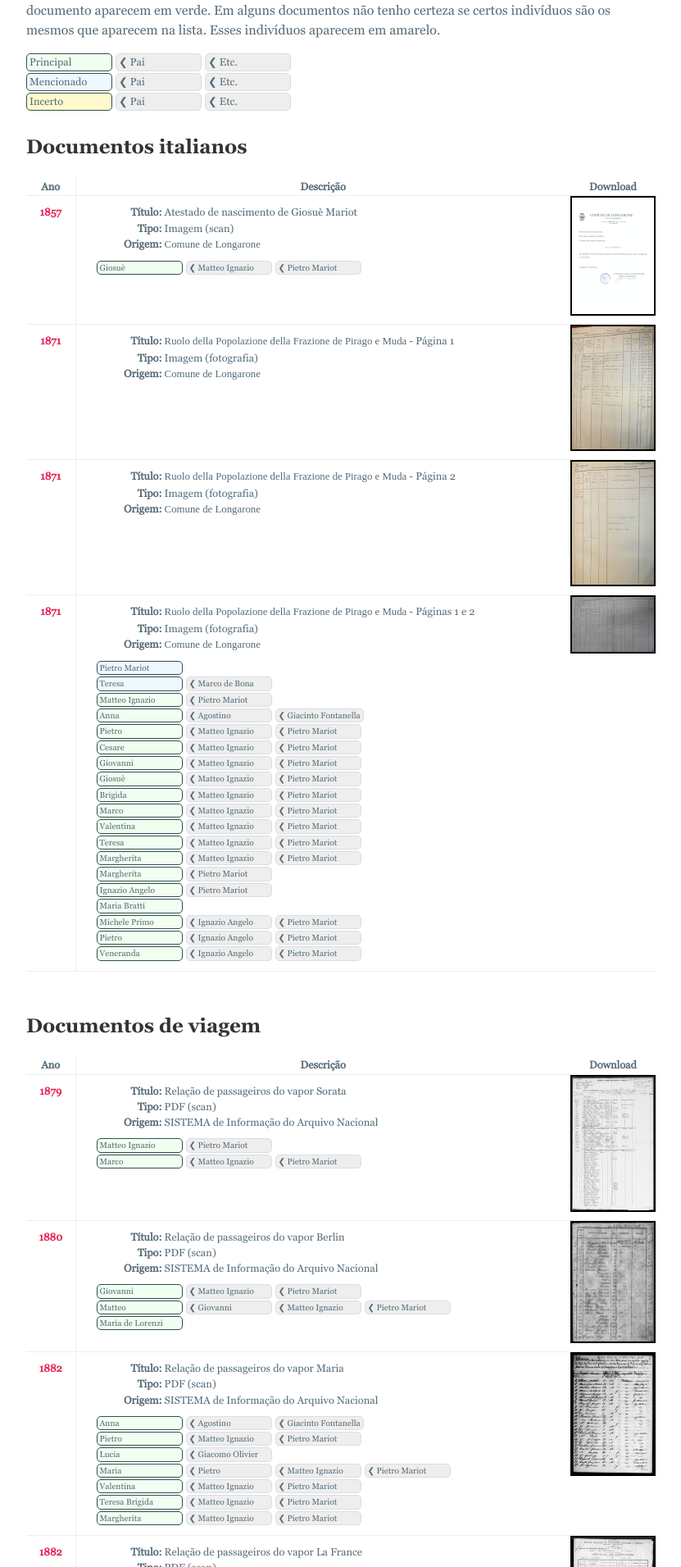
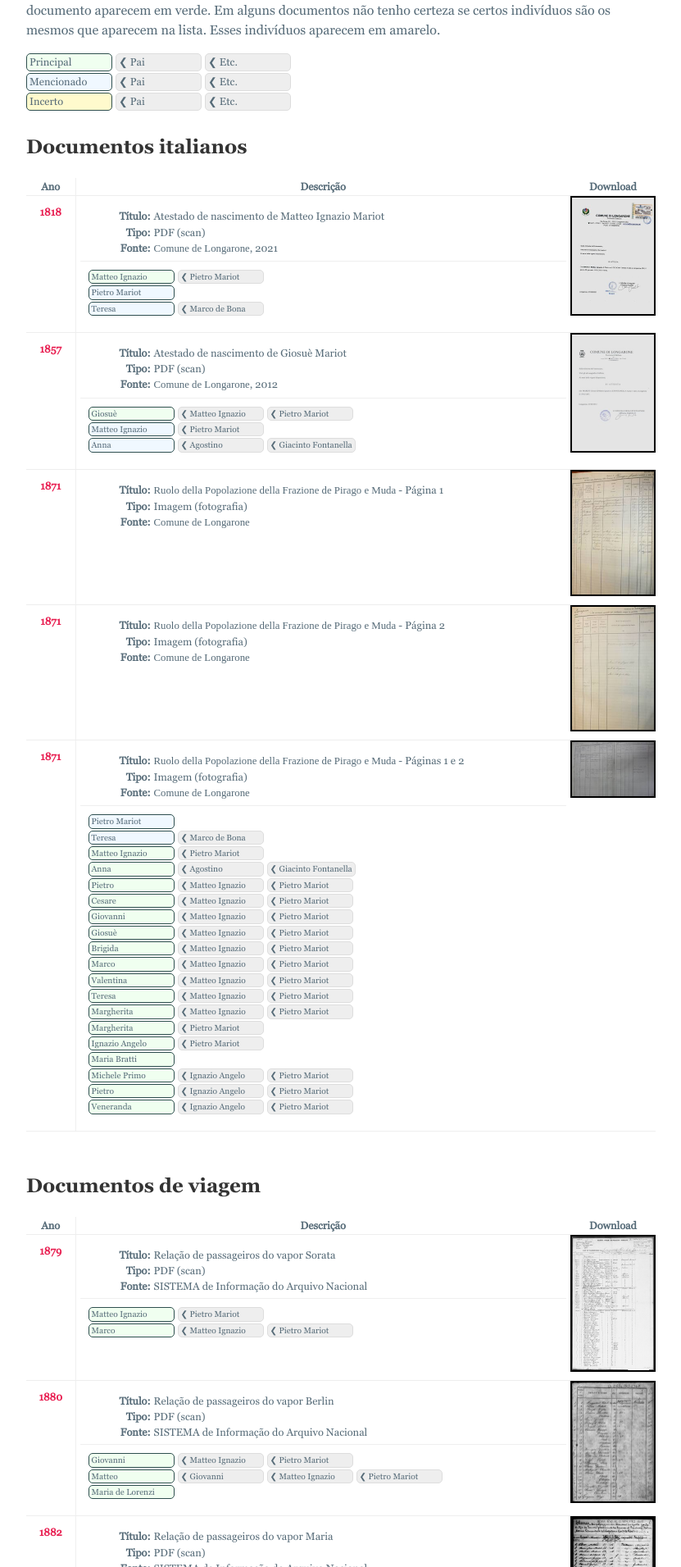
Before and after one commit to sentient06/mariot-family, a Jekyll site: the page built from downloads.html, in a window 1280 px wide. Shown: the part 557-2468 px from the top of the page at 82% size, without its empty margins (224-1055 px from the left). Built offline with Jekyll 4.4.1, drawn with Linux system fonts in a browser that asks for light colours; some web fonts are replaced; some of the changed text lies outside the part shown.

Commit message:
Adding content.

```diff
--- a/_data/downloads/1_italy.yml
+++ b/_data/downloads/1_italy.yml
@@ -1,18 +1,42 @@
 name: Documentos italianos
 files:
+  - year: 1818
+    anchor: "1818"
+    title: Atestado de nascimento de Matteo Ignazio Mariot
+    type: PDF (scan)
+    source: <em lang=\"it\">Comune de Longarone</em>, 2021
+    file: docs/1818-Matteo-Nascita.pdf
+    image: 1818-Matteo-Nascita.jpg
+    people:
+      - name: Matteo Ignazio
+        main: true
+        ancestors:
+          - Pietro Mariot
+      - name: Pietro Mariot
+      - name: Teresa
+        ancestors:
+          - Marco de Bona
+
   - year: 1857
     anchor: "1857"
     title: Atestado de nascimento de Giosuè Mariot
-    type: Imagem (scan)
-    source: <em lang=\"it\">Comune de Longarone</em>
+    type: PDF (scan)
+    source: <em lang=\"it\">Comune de Longarone</em>, 2012
     file: docs/1857-Giosue-Nascita.pdf
-    image: 1857-Giosue-Nas-Min.png
+    image: 1857-Giosue-Nascita.jpg
     people:
       - name: Giosuè
         main: true
         ancestors:
           - Matteo Ignazio
           - Pietro Mariot
+      - name: Matteo Ignazio
+        ancestors:
+          - Pietro Mariot
+      - name: Anna
+        ancestors:
+          - Agostino
+          - Giacinto Fontanella
 
   - year: 1871
     anchor: "1871_1"
--- a/_data/downloads/5_docs.yml
+++ b/_data/downloads/5_docs.yml
@@ -5,13 +5,14 @@ files:
     anchor: "2012"
     title: A identidade italiana em Urussanga (SC) no final do século XX e início do XXI
     type: Documento (PDF)
-    source: Julia Massucheti Tomasi
+    author: Julia Massucheti Tomasi
     file: adademic/Ritorno_alle_origine.pdf
     image: Tomasi.png
+
   - year: 2017
     anchor: "2017"
     title: "A Imigração Italiana em Urussanga, SC: A Trajetória da Família De Bona Sartor"
     type: Documento (PDF)
-    source: Gil Karlos Ferri
+    author: Gil Karlos Ferri
     file: adademic/A_imigracao_italiana_em_Urussanga_SC.pdf
     image: Ferri.png
--- a/assets/css/downloads.css
+++ b/_sass/downloads.scss
@@ -1,10 +1,13 @@
+// $border-colour: red;
+$border-colour: #efefef;
+
 table.downloads {
     font-size: 0.8em;
 }
 
 col.year {
     width: 60px;
-    border-right: 1px solid #efefef;
+    border-right: 1px solid $border-colour;
 }
 
 col.description {
@@ -43,59 +46,53 @@ table.downloads tbody tr td:nth-of-type(1) {
 /* Description */
 table.downloads tbody tr td:nth-of-type(2) {
     padding: 10px 5px;
+    dl {
+        margin: 0;
+        padding: 5px 0;
+        dt {
+            width: 90px;
+            text-align: right;
+            font-weight: bold;
+            float: left;
+            padding-right: 4px;
+        }
+        dd {
+        }
     }
 
-table.downloads tbody tr td:nth-of-type(2) > ul {
-    list-style: none;
-    margin: 0;
-    padding: 0 0 0 10px;
+    .people, .extra {
+        float: left;
+        width: 100%;
+        border-top: 1px solid $border-colour;
+        padding: 10px 10px 0 10px;
     }
 
-table.downloads tbody tr td:nth-of-type(2) > ul > li:before {
-    display: inline-block;
-    /*background: #eee;*/
-    min-width: 90px;
-    text-align: right;
-    font-weight: bold;
+    .people {
+        // background: red;
+        padding-bottom: 8px;
+        .person-row {
+            // background: orange;
+            float: left;
+            clear: both;
+        }
+        .person {
+            float: left;
+        }
     }
 
 /* - - - - - - - - - - - - - - - - - - - - - - - - - - - - - - - - - - - - - - - - */
 
-table.downloads tbody tr td:nth-of-type(2) > ul > li:nth-of-type(1):before {
-    content: "Título:";
-}
 
-table.downloads tbody tr td:nth-of-type(2) > ul > li:nth-of-type(2):before {
-    content: "Tipo:";
-}
-
-table.downloads tbody tr td:nth-of-type(2) > ul > li:nth-of-type(3):before {
-    content: "Origem:";
 }
 
 /* - - - - - - - - - - - - - - - - - - - - - - - - - - - - - - - - - - - - - - - - */
 
-table.downloads.docs tbody tr td:nth-of-type(2) > ul > li:nth-of-type(3):before {
-    content: "Autor:";
-}
-
-/* - - - - - - - - - - - - - - - - - - - - - - - - - - - - - - - - - - - - - - - - */
-
-table.downloads.audio tbody tr td:nth-of-type(2) > ul > li:nth-of-type(2):before {
-    content: "Descrição:";
-}
-
-/* - - - - - - - - - - - - - - - - - - - - - - - - - - - - - - - - - - - - - - - - */
-
-table.downloads tbody tr td:nth-of-type(2) > ul > li > ul {
+table.downloads tbody tr td:nth-of-type(2) > div.ul > li > ul {
     list-style: none;
     padding: 10px 0 0 10px;
 }
 
-table.downloads tbody tr td:nth-of-type(2) > .extra {
-    border-top: 1px solid #efefef;
-    padding: 10px 10px 0 10px;
-}
+
 
 /* Download */
 table.downloads tbody tr td:last-of-type {
--- /dev/null
+++ b/assets/css/downloads.scss
@@ -0,0 +1,3 @@
+---
+---
+@import "downloads";
--- a/downloads.html
+++ b/downloads.html
@@ -80,30 +80,40 @@ title: Mariot - Downloads
                         </td>
                         <td>
                             <a name="{{ file.anchor }}"></a>
-                            <ul>
-                                <li>
+                            <dl>
+                                <dt>Título:</dt>
+                                <dd>
                                     {{ file.title }}
-                                </li>
-                                <li>
+                                </dd>
+                                <dt>
+                                    Tipo:
+                                </dt>
+                                <dd>
                                     {{ file.type }}
-                                </li>
-                                <li>
+                                </dd>{% if file.author %}
+                                <dt>Autor:</dt>
+                                <dd>
+                                    {{ file.author }}
+                                </dd>{% endif %}{% if file.source %}
+                                <dt>
+                                    Fonte:
+                                </dt>
+                                <dd>
                                     {{ file.source }}{% if file.external_name %} - {{ file.external_name }}{% endif %}{% if file.external_url %} <a href="{{ file.external_url }}" target="_blank">url</a>{% endif %}</li>
-                                <li>
-                                    <ul>
+                                </dd>{% endif %}
+                            </dl>{% if file.people %}
+                            <div class="people">
 {% for person in file.people %}
-                                        <li>
-                                            <ul class="person{% if person.main %} main{% endif %}">
-                                                <li>{{ person.name }}</li>
+                                <div class="person-row">
+                                    <ul class="person{% if person.main %} main{% endif %}">
+                                        <li>{{ person.name }}</li>
 {% for ancestor in person.ancestors %}
-                                                <li>{{ ancestor }}</li>
-{% endfor %}
-                                            </ul>
-                                        </li>
+                                        <li>{{ ancestor }}</li>
 {% endfor %}
                                     </ul>
-                                </li>
-                            </ul>{% if file.player %}
+                                </div>
+{% endfor %}
+                            </div>{% endif %}{% if file.player %}
                             <div class="extra">
                                 <audio controls>
                                     <source src="downloads/{{ file.file }}" type="audio/mpeg">
```
Also changed, not shown: _data/downloads/4_misc.yml (+14 -7 lines), assets/images/downloads/1818-Matteo-Nascita.jpg (added), assets/images/downloads/1857-Giosue-Nas-Min.png (deleted), assets/images/downloads/1857-Giosue-Nascita.jpg (added), assets/images/downloads/1994-Manuscrito-Leda.jpg (renamed from assets/images/downloads/1994-Carta-Leda.jpg), 2 other files. Lines whose indentation alone changed are shown as unchanged.
